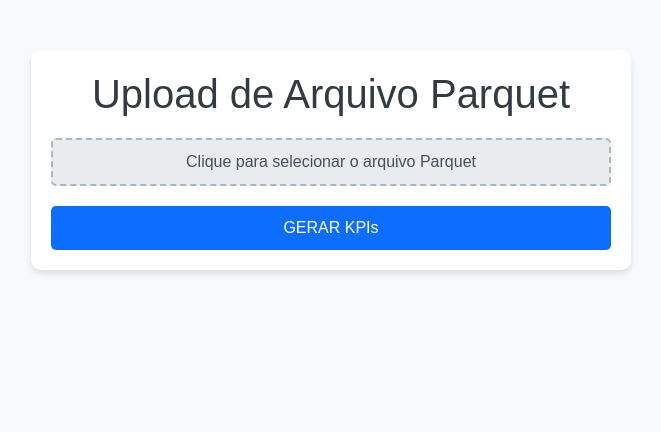
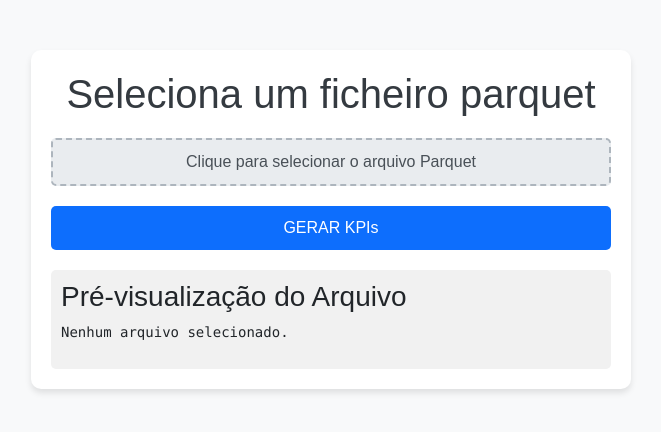
Before and after one commit to euricofsv/EDIT-1, a Flask app: page / in a window 1280 px wide. Shown: the top 432 px of the page, without its empty margins (309-970 px from the left). Run offline with Flask 3, Linux system fonts and the light colour scheme; some libraries are stand-ins or nearby versions.

Commit message:
teste na alteraçao do html...

```diff
--- a/templates/Index.html
+++ b/templates/Index.html
@@ -4,7 +4,6 @@
     <meta charset="UTF-8">
     <meta name="viewport" content="width=device-width, initial-scale=1.0">
     <title>A minha primeira API (EDIT)</title>
-
     <link href="https://cdn.jsdelivr.net/npm/bootstrap@5.3.0-alpha1/dist/css/bootstrap.min.css" rel="stylesheet">
     <style>
         body {
@@ -58,27 +57,90 @@
         .file-input label:hover {
             background-color: #dee2e6;
         }
+        .error-message {
+            color: red;
+            font-size: 14px;
+            margin-top: 10px;
+            display: none; /* Inicialmente oculto */
+        }
+        .preview {
+            margin-top: 20px;
+            padding: 10px;
+            background-color: #f1f1f1;
+            border-radius: 5px;
+            max-height: 300px;
+            overflow-y: auto;
+        }
     </style>
 </head>
 <body>
     <div class="container">
-        <h1>Upload de Arquivo Parquet</h1>
+        <h1>Seleciona um ficheiro parquet</h1>
         <form action="/processar_parquet" method="post" enctype="multipart/form-data">
             <div class="file-input">
                 <label for="file" id="file-label">Clique para selecionar o arquivo Parquet</label>
                 <input type="file" name="file" id="file" accept=".parquet" required>
+                <div id="error-message" class="error-message">Por favor, selecione um arquivo no formato Parquet (.parquet).</div>
             </div>
             <button type="submit" class="btn btn-primary">GERAR KPIs</button>
         </form>
+
+        <!-- Área de pré-visualização -->
+        <div class="preview" id="preview">
+            <h3>Pré-visualização do Arquivo</h3>
+            <pre id="preview-content">Nenhum arquivo selecionado.</pre>
+        </div>
     </div>
 
-
+    <!-- Bootstrap JS -->
     <script src="https://cdn.jsdelivr.net/npm/bootstrap@5.3.0-alpha1/dist/js/bootstrap.bundle.min.js"></script>
+    <!-- Biblioteca para ler arquivos Parquet -->
+    <script src="https://cdn.jsdelivr.net/npm/parquetjs/dist/parquet.min.js"></script>
     <script>
         document.getElementById('file').addEventListener('change', function(event) {
-            var fileName = event.target.files[0].name;
-            document.getElementById('file-label').textContent = fileName;
+            const file = event.target.files[0];
+            const errorMessage = document.getElementById('error-message');
+            const previewContent = document.getElementById('preview-content');
+
+            // Verifica se o arquivo é do tipo Parquet
+            if (file && file.name.endsWith('.parquet')) {
+                errorMessage.style.display = 'none'; // Oculta a mensagem de erro
+                previewContent.textContent = 'Carregando...';
+
+                // Lê o arquivo Parquet
+                const reader = new FileReader();
+                reader.onload = function(e) {
+                    const arrayBuffer = e.target.result;
+                    previewParquetFile(arrayBuffer, previewContent);
+                };
+                reader.readAsArrayBuffer(file);
+            } else {
+                errorMessage.style.display = 'block'; // Exibe a mensagem de erro
+                previewContent.textContent = 'Nenhum arquivo selecionado.';
+            }
         });
+
+        // Função para pré-visualizar o arquivo Parquet
+        async function previewParquetFile(arrayBuffer, previewContent) {
+            try {
+                const parquetReader = await parquet.ParquetReader.openBuffer(arrayBuffer);
+                const cursor = parquetReader.getCursor();
+                const rows = [];
+
+                // Lê as primeiras 5 linhas do arquivo
+                for (let i = 0; i < 5; i++) {
+                    const row = await cursor.next();
+                    if (!row) break;
+                    rows.push(JSON.stringify(row, null, 2));
+                }
+
+                previewContent.textContent = rows.join('\n');
+                parquetReader.close();
+            } catch (error) {
+                previewContent.textContent = 'Erro ao ler o arquivo Parquet.';
+                console.error(error);
+            }
+        }
     </script>
 </body>
 </html>
```
